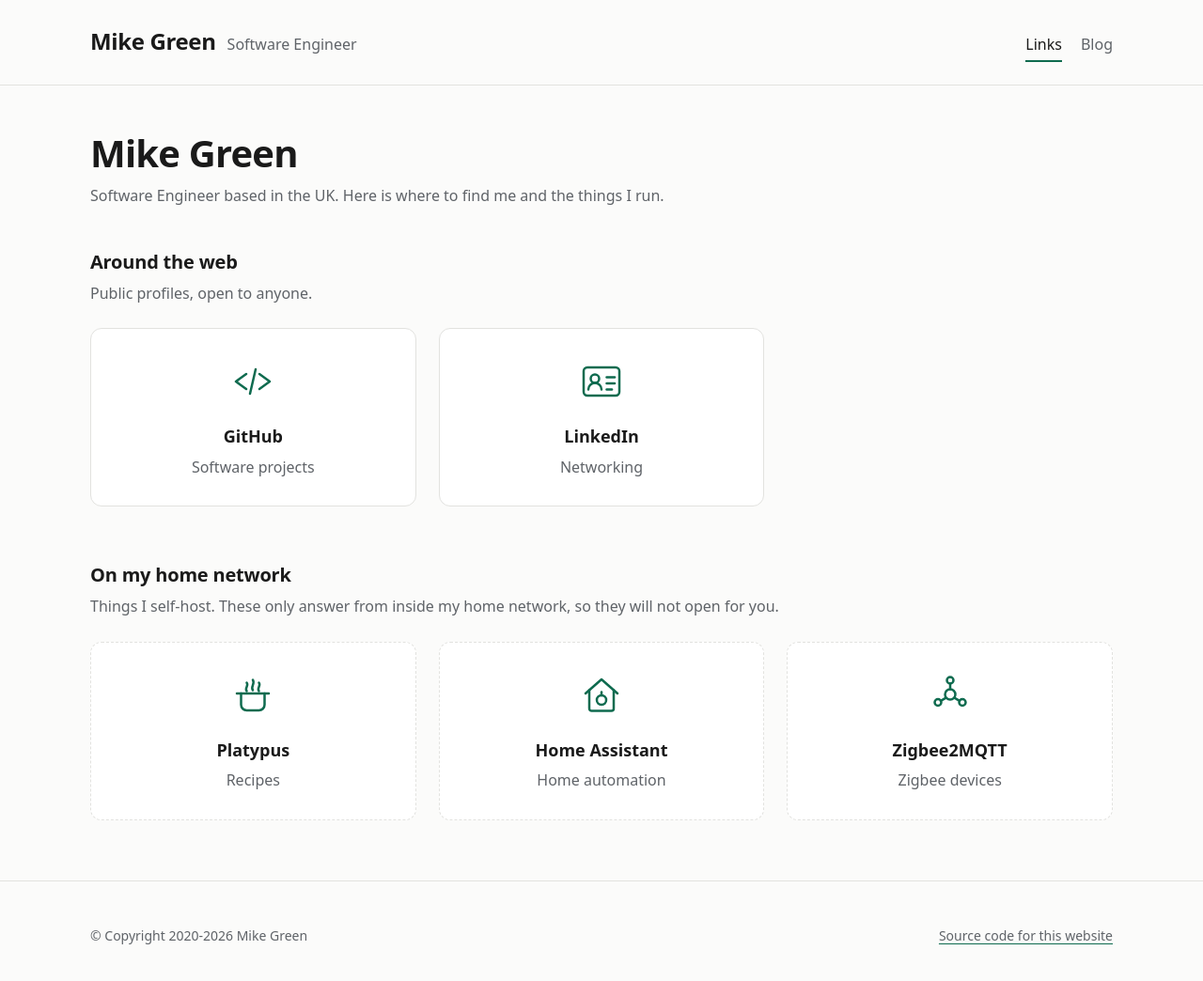
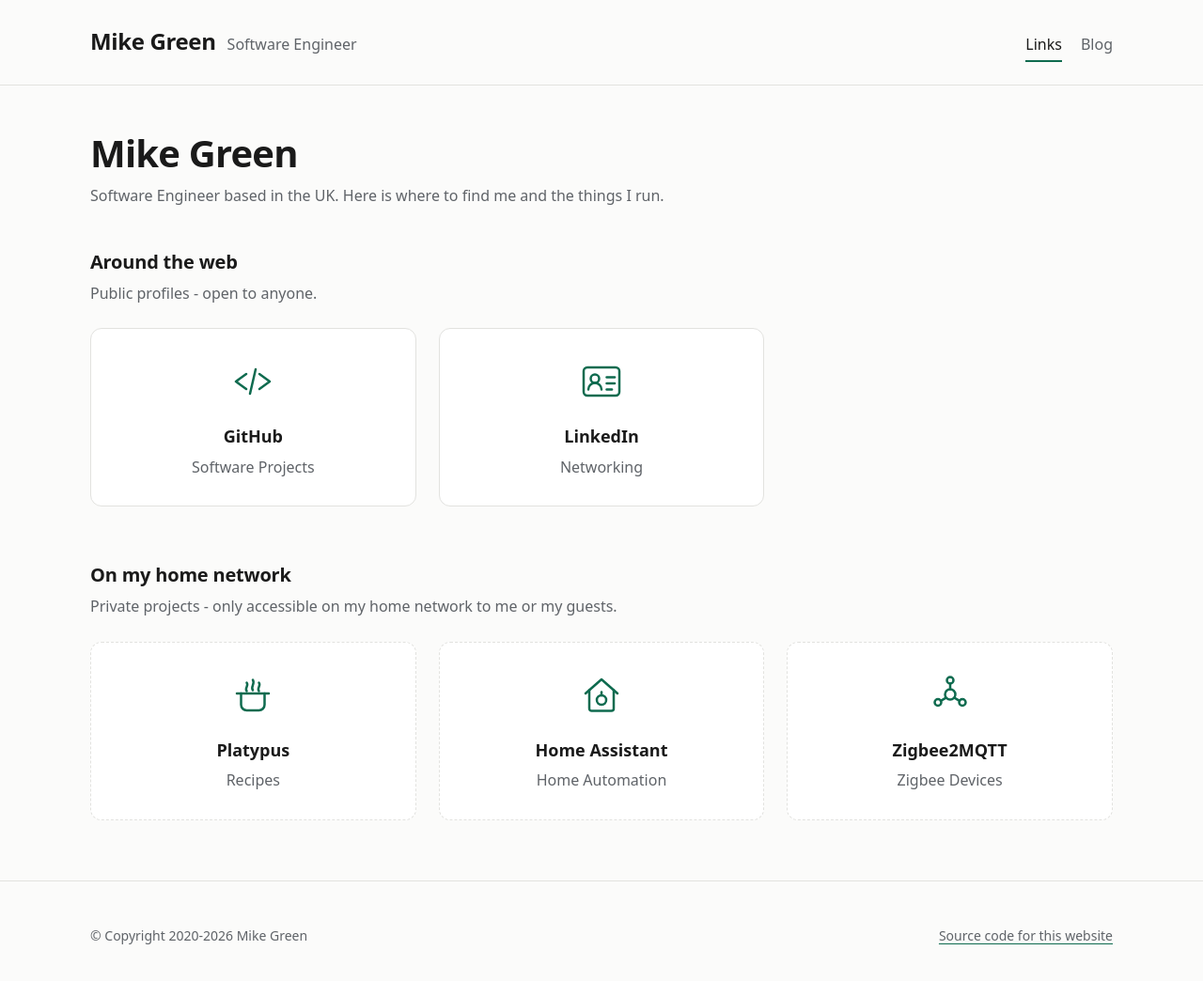
Before and after one commit to MyNameIsMikeGreen/parrot, an Astro site: page / in a window 1280 px wide. Shown: the whole page at 94% size. Built offline with nearby package versions, Linux system fonts and the light colour scheme; Astro itself is replaced by a stand-in of ours.

Commit message:
Update descriptions on homepage (#155)
* Update descriptions on homepage

* Fix tests

* Fix test mistake

* Fix typo - it's late, I'm sleepy

```diff
--- a/src/lib/site.ts
+++ b/src/lib/site.ts
@@ -33,7 +33,7 @@ export interface OutboundLink {
  * A group of links on the landing page.
  *
  * Sections exist to separate what a visitor can actually open from what only
- * responds on the home network, so nobody is left clicking a link that was
+ * responds on the home network, so nobody is clicking a link that was
  * never going to work for them.
  */
 export interface LinkSection {
@@ -49,7 +49,7 @@ export const site = {
   name: 'Mike Green',
   role: 'Software Engineer',
   description:
-    'Mike Green, a software engineer based in the UK. Where to find me online, and an occasional blog about software.',
+    'Mike Green, a (very-skilled... and modest) software engineer based in the UK.',
   /** Year the site first went live, used by the footer copyright range. */
   foundedYear: 2020,
   sourceRepositoryUrl: 'https://github.com/MyNameIsMikeGreen/parrot',
@@ -63,7 +63,7 @@ export const navigation = [
 export const outboundLinks: readonly OutboundLink[] = [
   {
     name: 'GitHub',
-    description: 'Software projects',
+    description: 'Software Projects',
     href: 'https://github.com/MyNameIsMikeGreen',
     icon: 'github.svg',
     profile: true,
@@ -84,14 +84,14 @@ export const outboundLinks: readonly OutboundLink[] = [
   },
   {
     name: 'Home Assistant',
-    description: 'Home automation',
+    description: 'Home Automation',
     href: 'http://pi:8123',
     icon: 'home-assistant.svg',
     privateNetworkOnly: true,
   },
   {
     name: 'Zigbee2MQTT',
-    description: 'Zigbee devices',
+    description: 'Zigbee Devices',
     href: 'http://pi:8080',
     icon: 'zigbee2mqtt.svg',
     privateNetworkOnly: true,
@@ -102,14 +102,14 @@ export const linkSections: readonly LinkSection[] = [
   {
     id: 'public',
     heading: 'Around the web',
-    description: 'Public profiles, open to anyone.',
+    description: 'Public profiles - open to anyone.',
     privateNetworkOnly: false,
   },
   {
     id: 'home-network',
     heading: 'On my home network',
     description:
-      'Things I self-host. These only answer from inside my home network, so they will not open for you.',
+      'Private projects - only accessible on my home network to me or my guests.',
     privateNetworkOnly: true,
   },
 ];
```
Also changed, not shown: docs/content.md (+1 -1 lines), tests/e2e/landing-page.spec.ts (+5 -4 lines).
